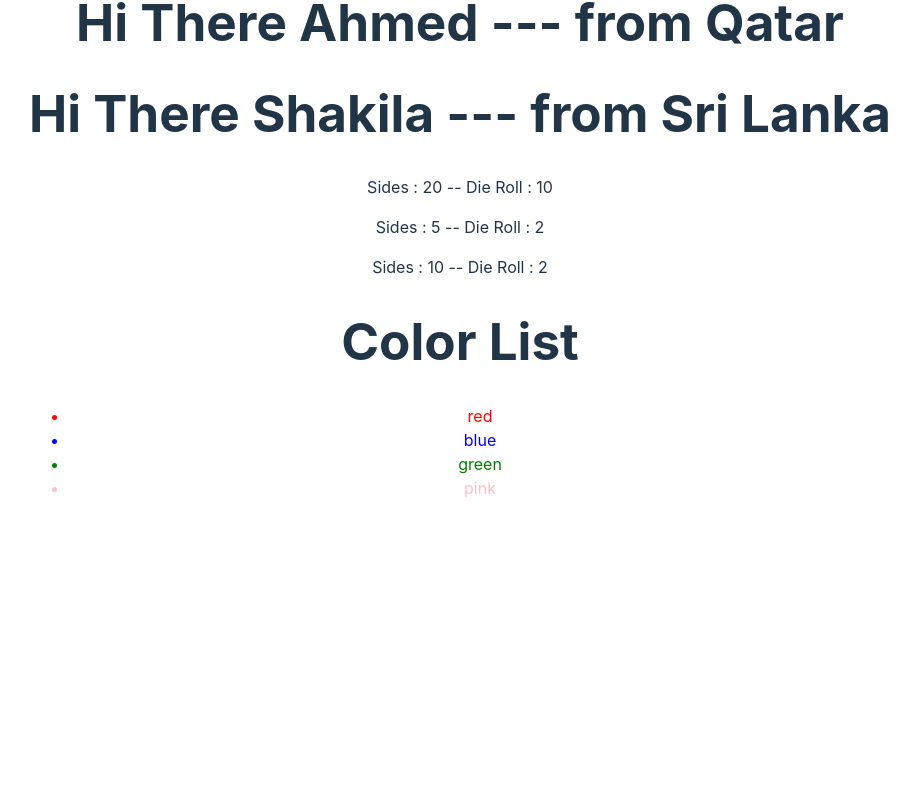
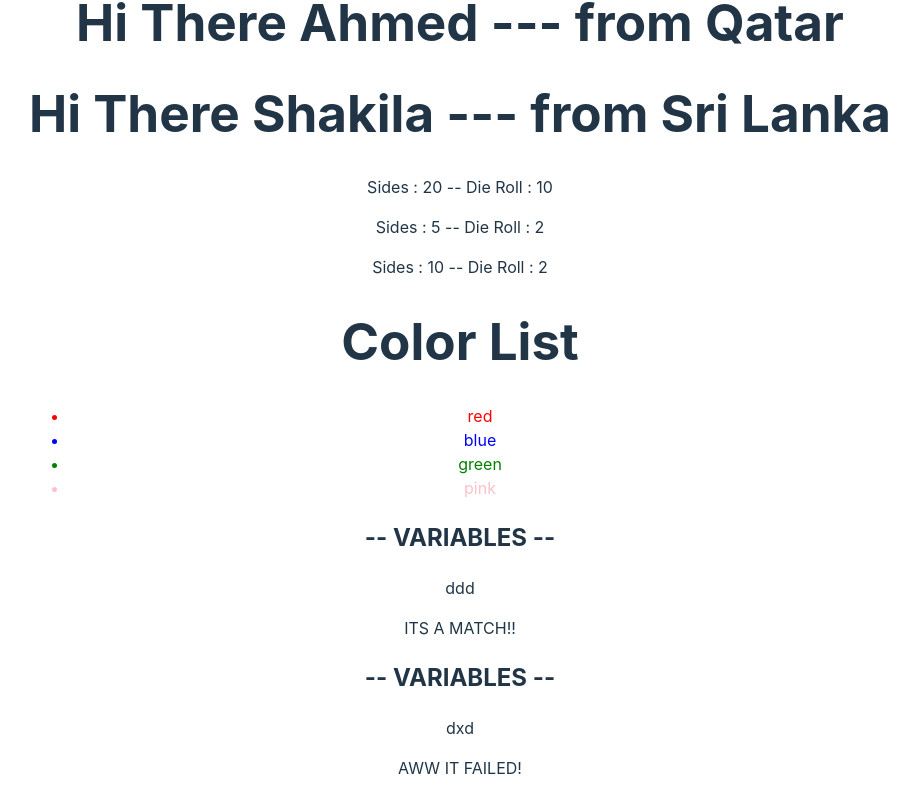
Before and after one commit to 101Shakila/first-react-app, a React (Vite) app: page / in a window 1280 px wide. Shown: the part 403-1215 px from the top of the page, without its empty margins (180-1099 px from the left). Before the commit the page ends 951 px from the top, so only its background shows below. Built offline with nearby package versions, Linux system fonts and the light colour scheme.

Commit message:
Functionality applied
We can now properly check if all 3 values are matching.

```diff
--- a/src/App.jsx
+++ b/src/App.jsx
@@ -19,6 +19,8 @@ function App() {
       <Die numberSides={5} />
       <Die numberSides={10} />
       <ColorList colors={["red", "blue", "green", "pink"]} />
+      <Slots val1="d" val2="d" val3="d" />
+      <Slots val1="d" val2="x" val3="d" />
     </div>
   )
 }
--- a/src/Slots.jsx
+++ b/src/Slots.jsx
@@ -1,7 +1,10 @@
-export default function Slots() {
+export default function Slots({ val1, val2, val3 }) {
+    const test = (val1 === val2 && val2 === val3);
     return (
         <div>
-
+            <h2>-- VARIABLES --</h2>
+            <p>{val1}{val2}{val3}</p>
+            <p>{test ? 'ITS A MATCH!!' : 'AWW IT FAILED!'}</p>
         </div>
     )
 }
```
